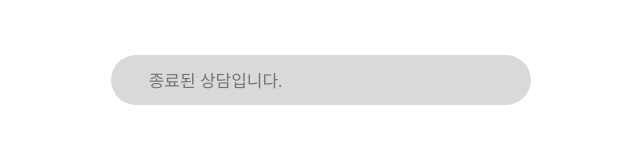
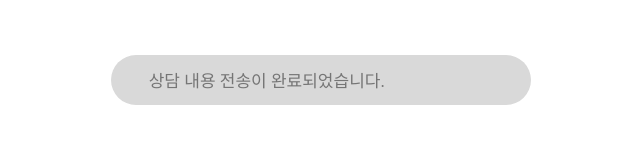
Before and after one commit to rmdnps10/sharemind-client, a React (Create React App) app: page /chat in a window 1280 px wide. Shown: the part 655-797 px from the top of the page, without its empty margins (319-959 px from the left). Built offline with nearby package versions, Linux system fonts and the light colour scheme.

Commit message:
Fix: 상담이 종료되지 않았으나 input 비활성화 시 placeholder 수정 #2

```diff
--- a/src/components/Chatting/ChatInput.tsx
+++ b/src/components/Chatting/ChatInput.tsx
@@ -34,7 +34,7 @@ function ChatInput({
             isActiveInput
               ? '상담을 받을 내용을 입력해주세요.'
               : isActiveCounsel
-              ? ''
+              ? '상담 내용 전송이 완료되었습니다.'
               : '종료된 상담입니다.'
           }
           disabled={!isActiveInput}
--- a/src/pages/ChatRoomPage.tsx
+++ b/src/pages/ChatRoomPage.tsx
@@ -37,7 +37,7 @@ const ChatRoomPage = () => {
     setName('정인영');
     setIsCustomer(true);
     setMessages({
-      customer: ['안녕하세요', "흑흑 너무힘들엉"],
+      customer: ['안녕하세요', '흑흑 너무힘들엉'],
       counselor: ['조금만 더 힘내세요'],
     });
     setIsVisibleIntro(false);
@@ -66,6 +66,7 @@ const ChatRoomPage = () => {
         // 만약에 채팅방의 상담 환불 여부, 상담 종료 여부가 true일 경우 : setIsActiveCounsel(false).
       }
     }
+    setIsActiveCounsel(true);
   }, [messages.customer.length, messages.counselor.length]);
 
   return (
```
